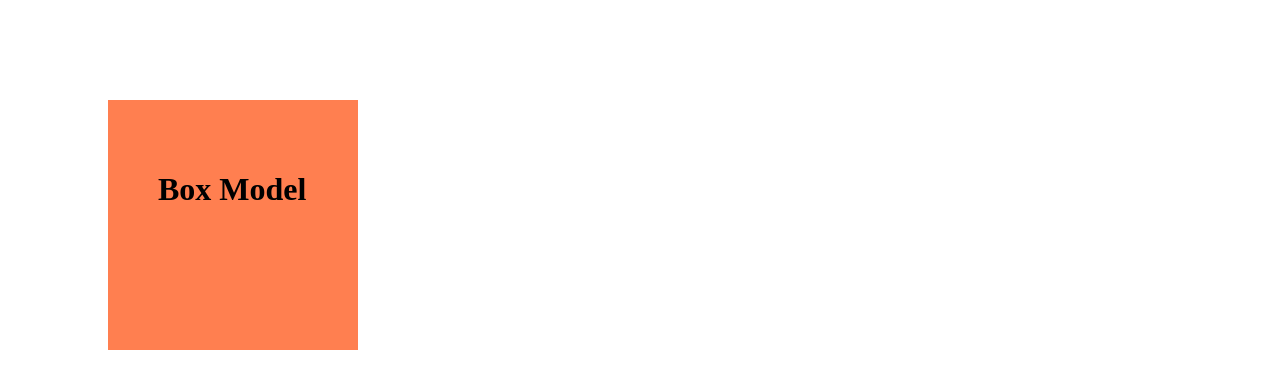
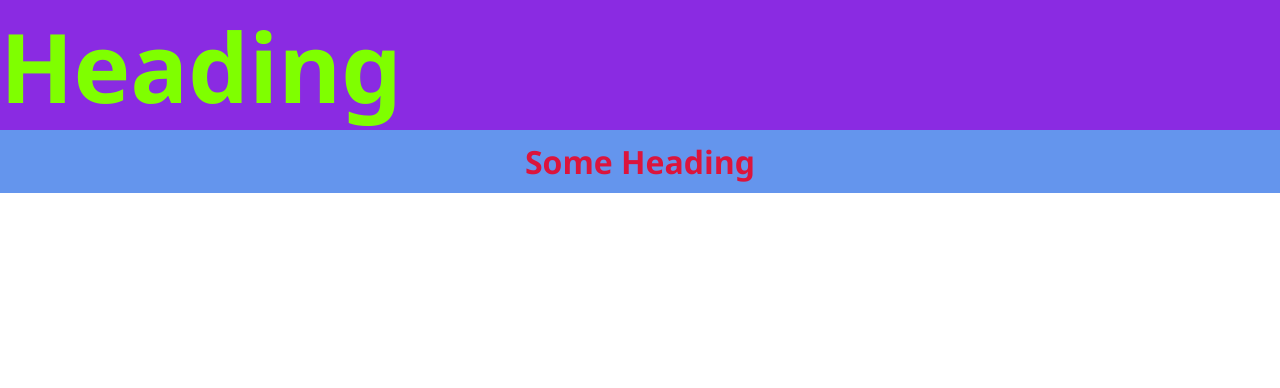
Before and after one commit to shubhrastogi07/Fullstack, a plain HTML site: page index.html in a window 1280 px wide. Drawn offline with Linux system fonts and the light colour scheme.

Commit message:
postioning css

```diff
--- a/index.html
+++ b/index.html
@@ -8,27 +8,39 @@
     <title>Css</title>
     <!-- Internal CSS -->
     <style>
-        .bk {
-            background-color: coral;
-            width: 250px;
-            height: 250px;
-            margin: 5px;
+        * {
+            margin: 0px;
+            padding: 0px;
             box-sizing: border-box;
-            padding-top: 50px;
-            padding-bottom: 50px;
-            padding-left: 50px;
-            padding-right: 50px;
-            margin: 100px;
+            font-family: 'Segoe UI', Tahoma, Geneva, Verdana, sans-serif;
+        }
+
+        .parent {
+            background-color: blueviolet;
+            color: chartreuse;
+            height: 130px;
+            font-size: 3em;
+        }
+
+        .s {
+            background-color: cornflowerblue;
+            color: crimson;
+            padding: 10px;
+            text-align: center;
+            /* text align can only be used on block element */
         }
     </style>
+    <!-- Rem and em change font size according to the device -->
 </head>
+<div class="parent">
+    <h1>Heading</h1>
+</div>
+<div class="s">
+    <h1>Some Heading</h1>
+</div>
 
 
 <body>
-    <div class="bk">
-        <h1>Box Model</h1>
-    </div>
-
 
 
 </body>
```
